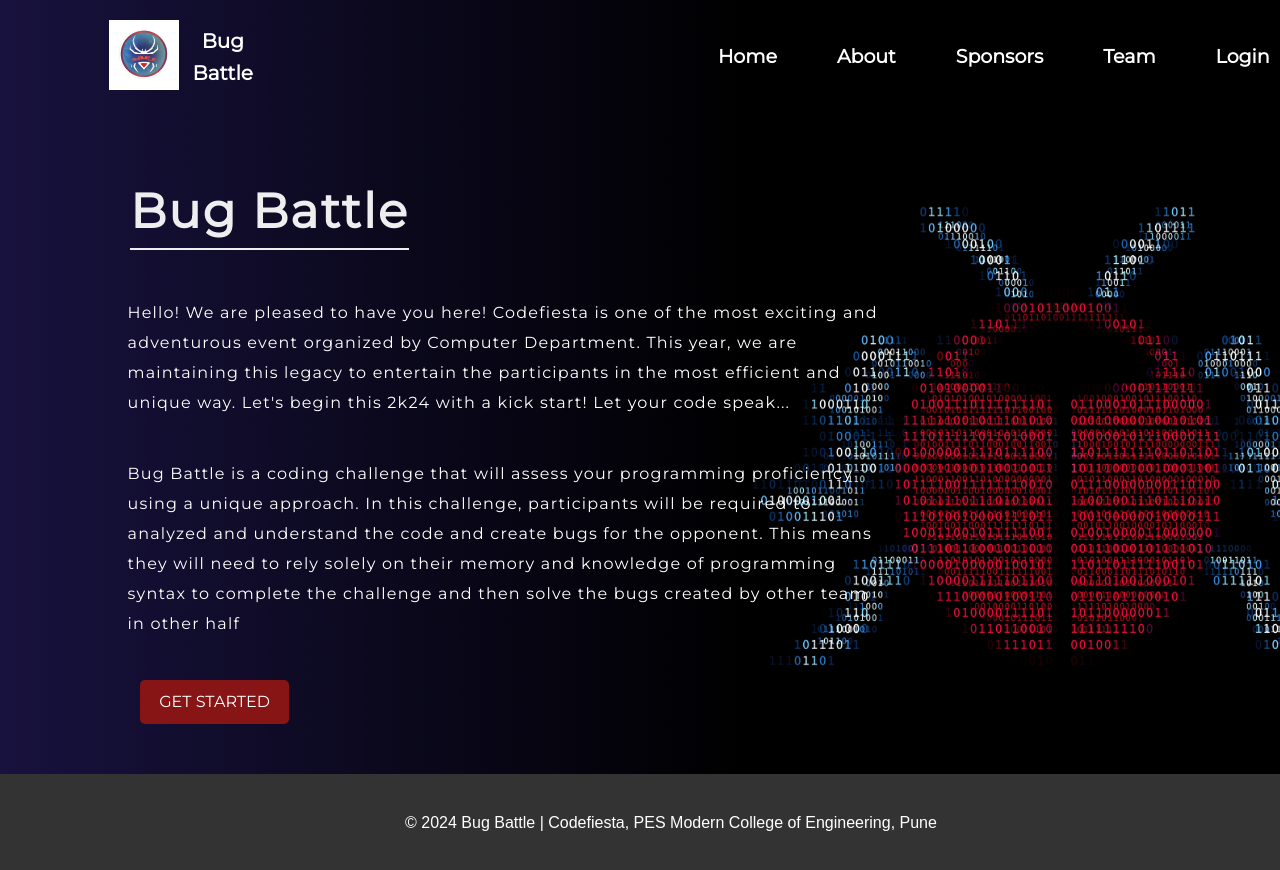
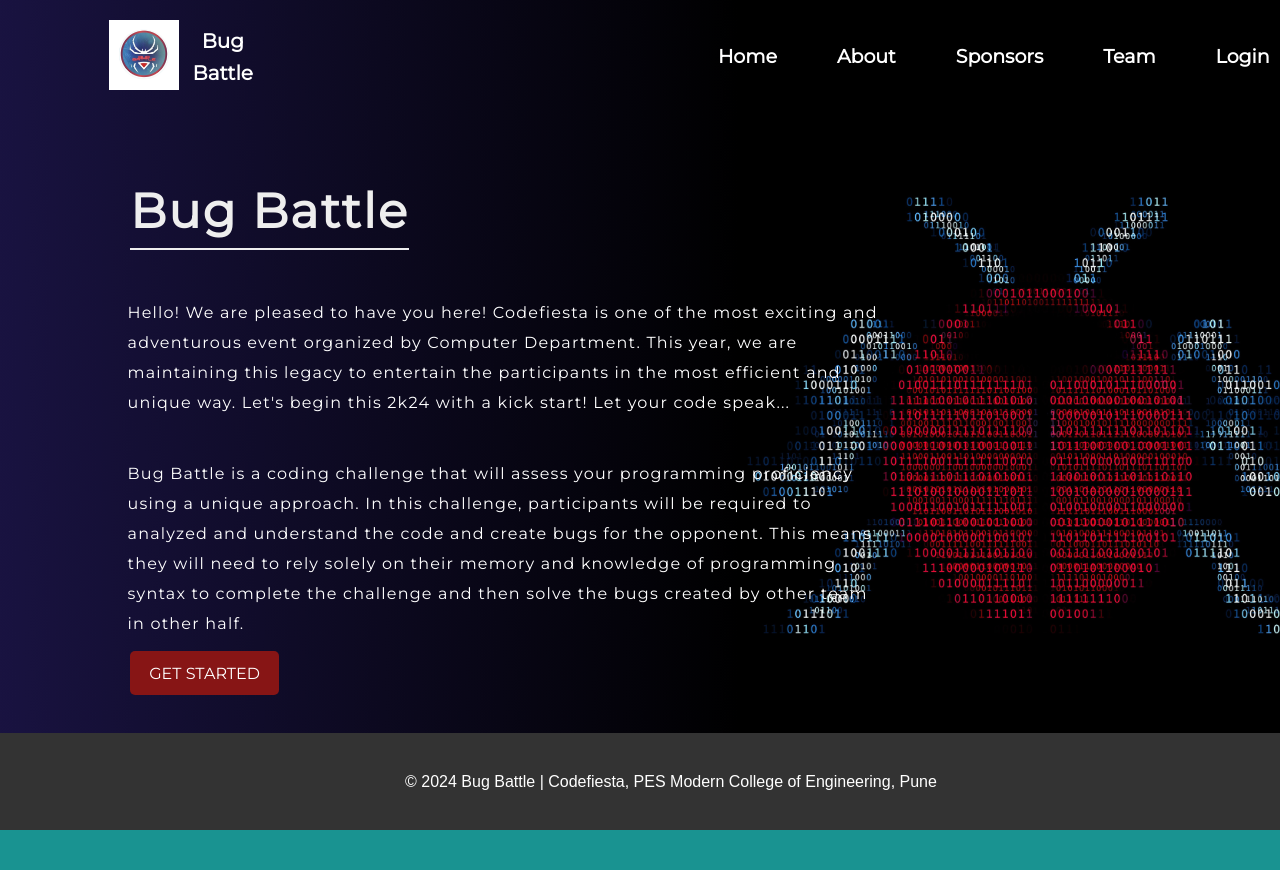
Before and after one commit to IshaanVadhan/bb-frontend, a React (Create React App) app: page / in a window 1280 px wide. After the commit the page ends 830 px from the top, so only its background shows below. Built offline with nearby package versions, Linux system fonts and the light colour scheme.

Commit message:
get started linked to login

```diff
--- a/src/Home.js
+++ b/src/Home.js
@@ -1,9 +1,7 @@
 import React, { useEffect } from "react";
 import Navbar from "./Navbar";
-import Team from "./Team";
-import AboutUs from "./About";
-import Sponsor from "./Sponsor";
 import Footer from "./Footer";
+import { Link } from "react-router-dom";
 
 const Home = () => {
   useEffect(() => {
@@ -15,18 +13,31 @@ const Home = () => {
 
   return (
     <div>
-      <Navbar/>
+      <Navbar />
       <div className="content">
-                    <h1 className="homeTitle">Bug Battle</h1>
-                    <p className="homePar">Hello! We are pleased to have you here! Codefiesta is one of the most exciting and adventurous event organized by Computer Department. This year, we are maintaining this legacy to entertain the participants in the most efficient and unique way.
-                    Let's begin this 2k24 with a kick start! Let your code speak...
-                    </p>
+        <h1 className="homeTitle">Bug Battle</h1>
+        <p className="homePar">
+          Hello! We are pleased to have you here! Codefiesta is one of the most
+          exciting and adventurous event organized by Computer Department. This
+          year, we are maintaining this legacy to entertain the participants in
+          the most efficient and unique way. Let's begin this 2k24 with a kick
+          start! Let your code speak...
+        </p>
 
-                    <p className="homePar">Bug Battle is a coding challenge that will assess your programming proficiency using a unique approach.  In this challenge, participants will be required to analyzed and understand the code and create bugs for the opponent.
-                    This means they will need to rely solely on their memory and knowledge of programming syntax to complete the challenge and then solve the bugs created by other team in other half</p>
-                    <button className="homeBtn" >Get Started</button>
-                </div>
-      <Footer/>
+        <p className="homePar">
+          Bug Battle is a coding challenge that will assess your programming
+          proficiency using a unique approach. In this challenge, participants
+          will be required to analyzed and understand the code and create bugs
+          for the opponent. This means they will need to rely solely on their
+          memory and knowledge of programming syntax to complete the challenge
+          and then solve the bugs created by other team in other half.
+        </p>
+        {/* <button className="homeBtn">Get Started</button> */}
+        <Link to="/login" className="homeBtn">
+          Get Started
+        </Link>
+      </div>
+      <Footer />
     </div>
   );
 };
--- a/src/style/navbar.css
+++ b/src/style/navbar.css
@@ -230,7 +230,6 @@ body {
   width: fit-content;
 }
 .content .homeBtn {
-  margin-left: 10px;
   background-color: rgb(135, 21, 21);
   border: none;
   border-radius: 5px;
@@ -238,13 +237,14 @@ body {
   cursor: pointer;
   font-family: "Montserrat", Helvetica, Arial, sans-serif;
   font-size: 1rem;
-  margin-top: 1rem;
+  margin-top: 2rem;
   padding: 0.8rem 1.2rem;
   text-transform: uppercase;
   transition: all 0.3s ease;
   outline: none;
   shape-outside: #fff;
   border: 2px;
+  text-decoration: none;
 }
 
 footer {
```
